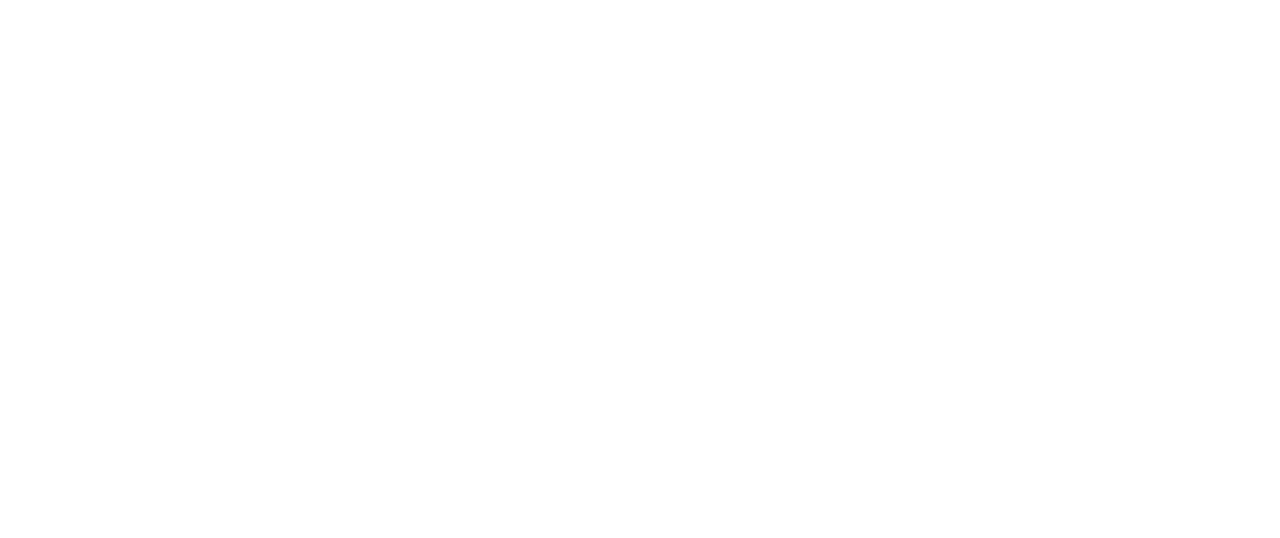
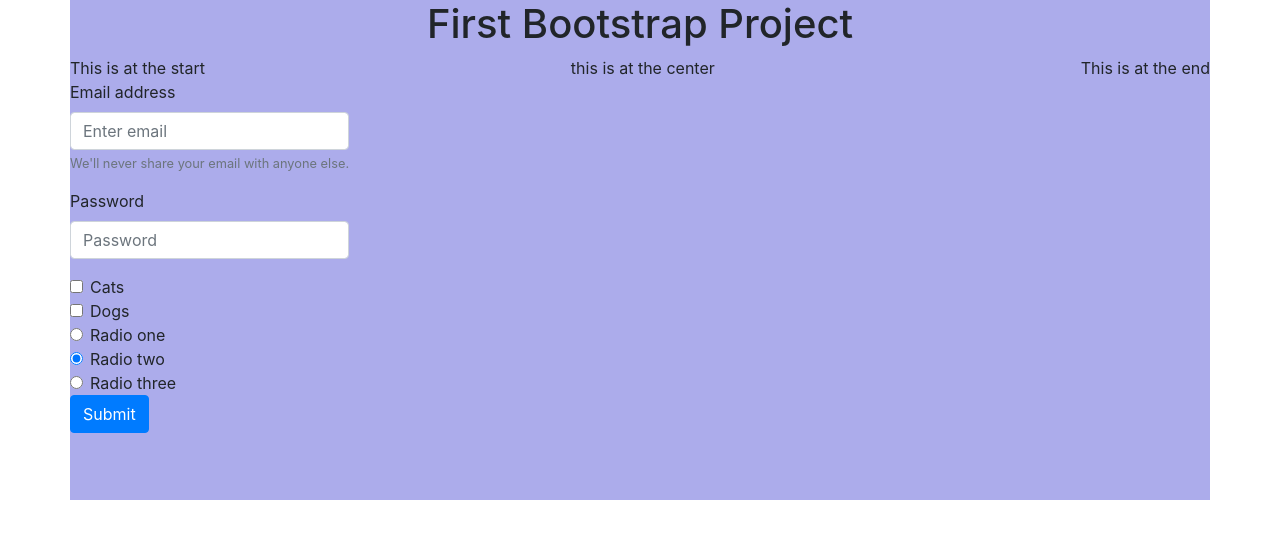
Before and after one commit to Jbradley-C/BoorStrap_4_Drills, a plain HTML site: page index.html in a window 1280 px wide. Drawn offline with nearby package versions, Linux system fonts and the light colour scheme.

Commit message:
Added Justify, Forms, Checkboxes and Radios

```diff
--- a/index.html
+++ b/index.html
@@ -11,6 +11,57 @@
     <link rel="stylesheet" href="style.css">
   </head>
     <body>
+        <div class="container">
+            <div class="row justify-content-center">
+                <h1>First Bootstrap Project</h1>
+            </div>
+            <div class="row justify-content-between">
+                <div>This is at the start</div>
+                <div>this is at the center</div>
+                <div>This is at the end</div>
+            </div>
+            <div class="row">
+                <form>
+                    <div class="form-group">
+                      <label for="exampleInputEmail1">Email address</label>
+                      <input type="email" class="form-control" id="exampleInputEmail1" aria-describedby="emailHelp" placeholder="Enter email">
+                      <small id="emailHelp" class="form-text text-muted">We'll never share your email with anyone else.</small>
+                    </div>
+                    <div class="form-group">
+                      <label for="exampleInputPassword1">Password</label>
+                      <input type="password" class="form-control" id="exampleInputPassword1" placeholder="Password">
+                    </div>
+                    <div class="form-check">
+                      <input type="checkbox" class="form-check-input" id="exampleCheck1">
+                      <label class="form-check-label" for="exampleCheck1">Cats</label>
+                    </div>
+                    <div class="form-check">
+                      <input type="checkbox" class="form-check-input" id="exampleCheck1">
+                      <label class="form-check-label" for="exampleCheck2">Dogs</label>
+                    </div>
+                    <div class="form-check">
+                        <input class="form-check-input" type="radio" name="exampleRadios" id="exampleRadios1" value="option1" >
+                        <label class="form-check-label" for="exampleRadios1">
+                          Radio one
+                        </label>
+                      </div>
+                      <div class="form-check">
+                        <input class="form-check-input" type="radio" name="exampleRadios" id="exampleRadios2" value="option2" checked>
+                        <label class="form-check-label" for="exampleRadios2">
+                          Radio two
+                        </label>
+                      </div>
+                      <div class="form-check disabled">
+                        <input class="form-check-input" type="radio" name="exampleRadios" id="exampleRadios3" value="option3">
+                        <label class="form-check-label" for="exampleRadios3">
+                          Radio three
+                        </label>
+                      </div>
+                    <button type="submit" class="btn btn-primary">Submit</button>
+                  </form>
+            </div>
+
+        </div>
 
     </body>
 </html>
--- a/style.css
+++ b/style.css
@@ -0,0 +1,4 @@
+.container {
+    height: 500px;
+    background-color: rgb(172, 172, 235);
+}
```
